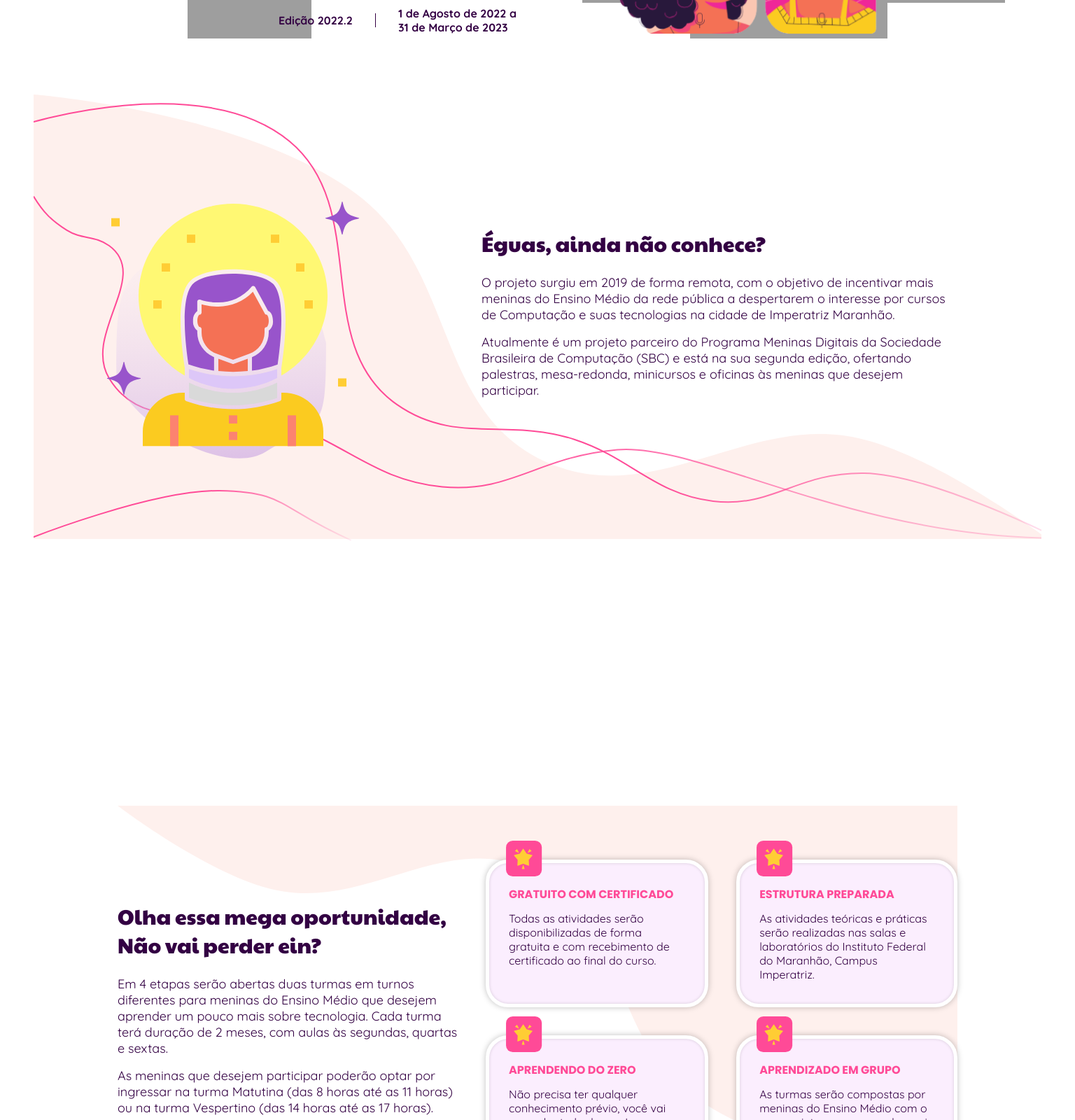
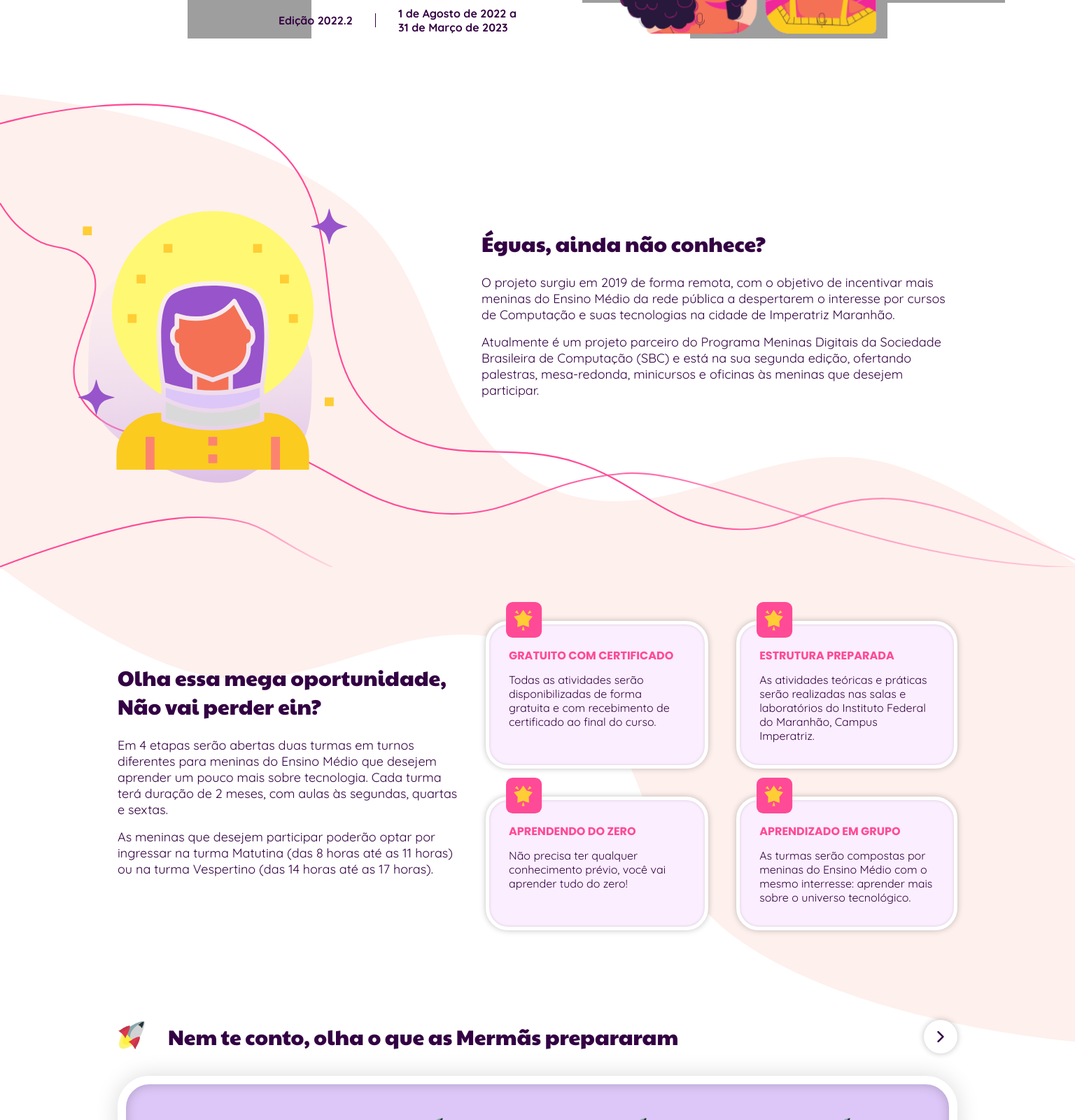
Before and after one commit to mermas-digitais/mermas-site-react, a React (Vite) app: page / in a window 1536 px wide. Shown: the part 480-2080 px from the top of the page at 70% size. Built offline with nearby package versions, Linux system fonts and the light colour scheme; grey boxes are pictures that could not be loaded.

Commit message:
fix styles in responsive

```diff
--- a/src/components/about/index.css
+++ b/src/components/about/index.css
@@ -21,7 +21,7 @@
   padding-top: 12rem;
 }
 #about .about-image {
-  width: 100%;
+  width: 100vw;
 
   object-fit: contain;
   z-index: -1;
@@ -62,7 +62,7 @@
     font-size: 1rem;
   }
 }
-@media (max-width: 1225px) {
+@media (max-width: 1281px) {
   #about {
     display: flex;
     flex-direction: column-reverse;
@@ -85,17 +85,8 @@
   }
 }
 @media (min-width: 1600px) {
-  #about {
-    padding-bottom: 8rem;
-  }
   /*
   #about .about-image {
     display: none;
   } */
 }
-
-@media (min-width: 1440px) {
-  #about {
-    padding-bottom: 24rem;
-  }
-}
--- a/src/components/course/index.css
+++ b/src/components/course/index.css
@@ -6,7 +6,7 @@
 #course {
   position: relative;
   padding: 4rem 0;
-  width: 100%;
+  width: 100vw;
   z-index: 1;
 }
 
@@ -78,7 +78,7 @@
   color: var(--body2-font);
 }
 
-@media (max-width: 1200px){
+@media (max-width: 1200px) {
   .container {
     width: auto;
     margin: 0 2rem;
@@ -93,7 +93,7 @@
   }
 }
 
-@media (max-width: 768px){
+@media (max-width: 768px) {
   .container {
     width: auto;
     margin: 0 1.5rem;
@@ -104,7 +104,7 @@
       '2'
       '3'
       '4';
-      gap: 2.875rem;
+    gap: 2.875rem;
   }
   #course .course-image {
     top: -8px;
```
